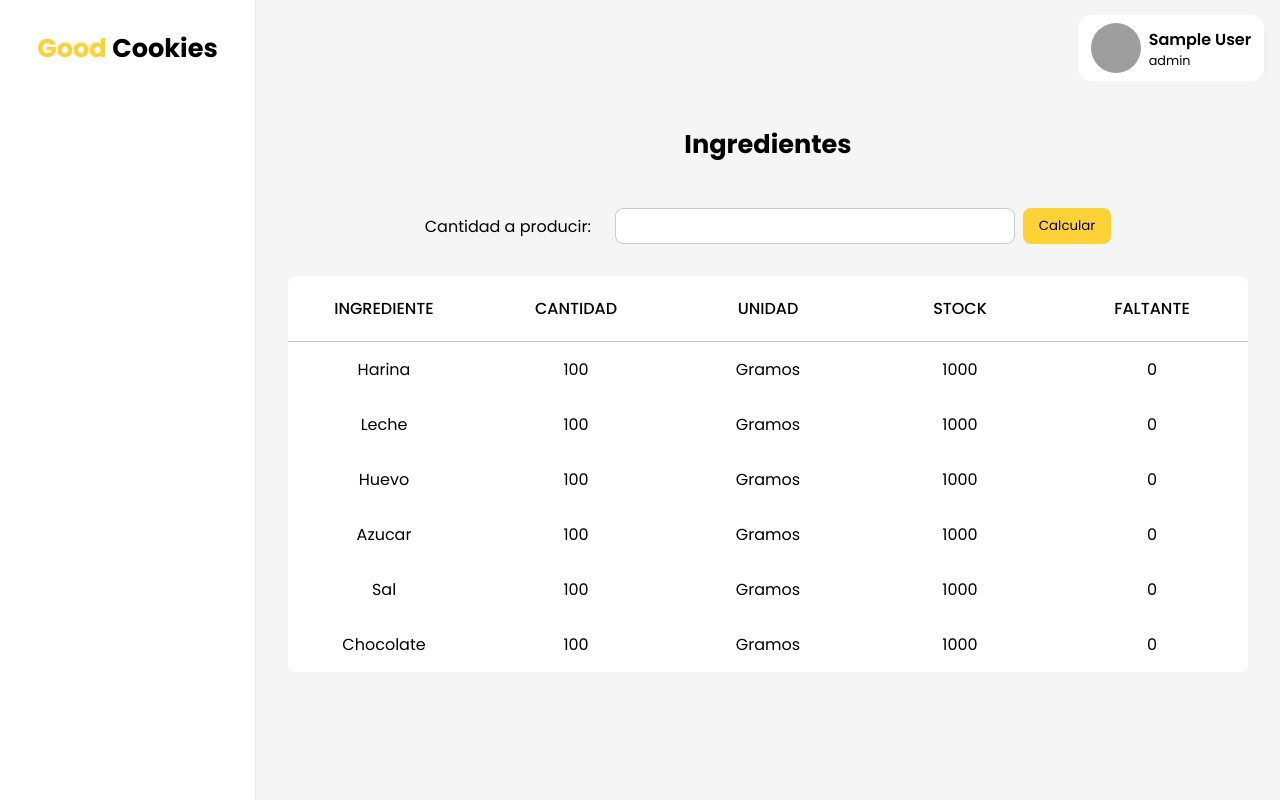
After one commit to paolorossig/ads-php, a PHP site: page /ingredientes.php in a window 1280 px wide. The commit adds this page. Run offline with PHP 8.4, Linux system fonts and the light colour scheme; the visitor is signed in with stand-in values (Sample User, id 1); data that the repository does not hold is empty; grey boxes are pictures that could not be loaded.

Commit message:
feat: dashboard as a layout and first production modules

```diff
--- /dev/null
+++ b/ingredientes.php
@@ -0,0 +1,5 @@
+<?php
+  $title = 'Good Cookies | Ingredientes';
+  $childView = 'views/_ingredientes.php';
+  include('layouts/dashboard.php');
+?>
--- /dev/null
+++ b/layouts/dashboard.php
@@ -0,0 +1,70 @@
+<?php
+    session_start();
+    if (!isset($_SESSION["codUsuario"])){
+      session_destroy();
+      header("Location:index.html");
+      exit;
+    }
+
+    $rol = $_SESSION["rol"];
+    $enlace = mysqli_connect("localhost","root","","GoodCookies");
+    $sentencia = "select * from menuxrol where rol='$rol';";
+    $resultado_menu = mysqli_query($enlace, $sentencia);
+?>
+<!DOCTYPE html>
+<html>
+  <head>
+    <meta charset="UTF-8" />
+    <meta http-equiv="X-UA-Compatible" content="IE=edge" />
+    <meta name="viewport" content="width=device-width, initial-scale=1.0" />
+    <link rel="stylesheet" href="styles/main.css" />
+    <link rel="stylesheet" href="styles/dashboard.css" />
+    <title><?php echo $title; ?></title>
+  </head>
+  <body>
+    <section id="dashboard">
+      <nav>
+        <h1>
+          <a href="inicio.php">
+            <span>Good</span> Cookies
+          </a>
+        </h1>
+        <menu>
+          <ul>
+            <?php
+            $currentMenu = str_replace(".php", "", explode("/", $_SERVER['REQUEST_URI'])[1]);
+            while ($row_menu = $resultado_menu->fetch_row()) {
+                if ($row_menu[3] == $currentMenu) {
+                    echo "<li class='active'><a href='$row_menu[3].php'>$row_menu[2]</a></li>";
+                } else {
+                    echo "<li><a href='$row_menu[3].php'>$row_menu[2]</a></li>";
+                }
+            }
+            ?>
+          </ul>
+        </menu>
+      </nav>
+      <div class="dashboard_rigth">
+        <header>
+          <a href="#">
+            <div class="user_profile_card">
+              <img
+                src="https://res.cloudinary.com/paolorossi/image/upload/v1652998240/spotiparty/user_placeholder_zpoic6.png"
+                alt="User Image"
+                width="50"
+                height="50"
+              />
+              <div>
+                <?php
+                    echo "<p>".$_SESSION["displayName"]."</p>";
+                    echo "<span>".$_SESSION["rol"]."</span>";
+                ?>
+              </div>
+            </div>
+          </a>
+        </header>
+        <main><?php include($childView); ?></main>
+      </div>
+    </section>
+  </body>
+</html>
--- /dev/null
+++ b/ordenes-especiales.php
@@ -0,0 +1,5 @@
+<?php
+  $title = 'Good Cookies | Órdenes Especiales';
+  $childView = 'views/_ordenes-especiales.php';
+  include('layouts/dashboard.php');
+?>
--- /dev/null
+++ b/ordenes-ordinarias.php
@@ -0,0 +1,5 @@
+<?php
+  $title = 'Good Cookies | Órdenes Ordinarias';
+  $childView = 'views/_ordenes-ordinarias.php';
+  include('layouts/dashboard.php');
+?>
--- /dev/null
+++ b/styles/dashboard.css
@@ -0,0 +1,118 @@
+#dashboard {
+  display: flex;
+  flex-direction: row;
+  height: 100vh;
+}
+
+#dashboard nav {
+  display: flex;
+  flex-direction: column;
+  width: 20%;
+  min-width: 240px;
+  max-width: 320px;
+  background-color: white;
+  border-right: rgba(0, 0, 0, 0.1) 1px solid;
+}
+
+#dashboard menu {
+  flex: 1;
+  gap: 1rem;
+  display: flex;
+  flex-direction: column;
+  align-items: center;
+  justify-content: center;
+}
+
+#dashboard menu ul {
+  display: flex;
+  flex-direction: column;
+  gap: 1rem;
+}
+
+#dashboard menu li {
+  display: flex;
+  cursor: pointer;
+  text-align: center;
+  border-radius: 0.5rem;
+  background-color: #ce793c;
+}
+
+#dashboard menu li a {
+  width: 100%;
+  color: white;
+  padding: 0.5rem 1rem;
+}
+
+#dashboard menu li:hover {
+  background-color: var(--primary);
+}
+
+.active {
+  background-color: gray !important;
+}
+
+#dashboard header {
+  height: 6rem;
+  background-color: whitesmoke;
+  display: flex;
+  justify-content: end;
+  align-items: center;
+  padding: 0 1rem;
+}
+
+#dashboard main {
+  flex: 1;
+  padding: 0 2rem;
+  background-color: whitesmoke;
+}
+
+/*****************/
+/* Logo in Dashboard */
+#dashboard h1 {
+  text-align: center;
+  font-size: 1.6rem;
+  font-weight: 700;
+  height: 6rem;
+  display: flex;
+  align-items: center;
+  justify-content: center;
+}
+#dashboard h1 span {
+  color: var(--primary);
+}
+/*****************/
+
+.dashboard_rigth {
+  flex: 1;
+  display: flex;
+  flex-direction: column;
+}
+
+.user_profile_card {
+  display: flex;
+  align-items: center;
+  justify-content: center;
+  padding: 0.5rem 0.8rem;
+  border-radius: 0.8rem;
+  background-color: white;
+  box-shadow: 10px 5px 10px -12px rgba(0, 0, 0, 0.1);
+}
+
+.user_profile_card div {
+  display: flex;
+  flex-direction: column;
+}
+
+.user_profile_card img {
+  border-radius: 50%;
+  margin-right: 0.5rem;
+}
+
+.user_profile_card p {
+  font-weight: 600;
+}
+
+.user_profile_card span {
+  color: #080808;
+  font-size: 0.8rem;
+}
--- a/styles/main.css
+++ b/styles/main.css
@@ -28,169 +28,44 @@ ul {
   list-style: none;
 }
 
-#login {
-  display: flex;
-  flex-direction: column;
-  align-items: center;
-  justify-content: center;
-  height: 100vh;
-  background-image: url('../images/login_bg.jpg');
-  background-size: cover;
-  background-repeat: no-repeat;
+table {
+  border-radius: 0.5rem;
+  border-collapse: collapse;
+  background-color: white;
+  width: 100%;
+  table-layout: fixed;
 }
 
-#login input {
-  padding: 0.5rem 1rem;
-  border: 1px solid darkgray;
+th {
+  padding: 20px 15px;
+  text-align: center;
+  font-weight: 500;
+  text-transform: uppercase;
+  border-bottom: solid 1px #ccc;
+}
+
+td {
+  padding: 15px;
+  text-align: center;
+  vertical-align: middle;
+}
+
+input {
+  padding: 7px;
+  border: 1px solid #ccc;
   border-radius: 0.5rem;
 }
 
-/*****************/
-/* Logo in Login */
-#login h1 {
-  text-align: center;
-  font-size: 2.2rem;
-  font-weight: 700;
-  margin-bottom: 1rem;
-}
-#login h1 span {
-  color: var(--primary);
-}
-/*****************/
-
-.login_container {
-  display: flex;
-  flex-direction: column;
-  padding: 2rem;
-  border-radius: 2rem;
-  min-width: 500px;
-  background-color: white;
-  box-shadow: 10px 5px 50px -12px rgba(0, 0, 0, 0.1);
-}
-
-.login_fields {
-  display: flex;
-  flex-direction: column;
-  justify-content: center;
-  gap: 1rem;
-  margin: 1rem 0;
-}
-
-.login_buttons {
-  display: flex;
-  justify-content: center;
-  align-items: center;
-}
-
-.login_link {
-  font-size: 0.9rem;
-  color: royalblue;
-  margin-top: 0.5rem;
-  text-align: end;
-}
-
-.login_checkbox label {
-  font-size: 0.9rem;
-  color: #080808;
-}
-
-#dashboard {
-  display: flex;
-  flex-direction: row;
-  height: 100vh;
-}
-
-#dashboard nav {
-  display: flex;
-  flex-direction: column;
-  width: 20%;
-  max-width: 320px;
-  background-color: beige;
-}
-
-#dashboard menu {
-  flex: 1;
-  gap: 1rem;
-  display: flex;
-  flex-direction: column;
-  align-items: center;
-  justify-content: center;
-}
-
-#dashboard menu ul {
-  display: flex;
-  flex-direction: column;
-  gap: 1rem;
-}
-
-#dashboard menu li {
-  background-color: #ce793c;
-  padding: 0.5rem 1rem;
-  border-radius: 0.5rem;
-  text-align: center;
-}
-#dashboard menu li a {
-  color: white;
-}
-
-#dashboard header {
-  height: 5rem;
-  background-color: whitesmoke;
-  display: flex;
-  justify-content: end;
-  align-items: center;
-  padding: 0 1rem;
-}
-
-#dashboard main {
-  flex: 1;
-  background-color: white;
-}
-
-/*****************/
-/* Logo in Dashboard */
-#dashboard h1 {
-  text-align: center;
-  font-size: 2rem;
-  font-weight: 700;
-  padding: 1rem 0;
-}
-#dashboard h1 span {
-  color: var(--primary);
-}
-/*****************/
-
-.dashboard_rigth {
-  flex: 1;
-  display: flex;
-  flex-direction: column;
-}
-
-.user_profile_card {
+.search {
   display: flex;
   align-items: center;
   justify-content: center;
-  padding: 0.5rem 0.8rem;
-  border-radius: 0.8rem;
-  background-color: white;
-  box-shadow: 10px 5px 50px -12px rgba(0, 0, 0, 0.1);
+  gap: 0.5rem;
+  margin: 1rem 0 2rem;
 }
 
-.user_profile_card div {
-  display: flex;
-  flex-direction: column;
+.search input {
+  width: 100%;
+  max-width: 400px;
+  margin-left: 1rem;
 }
-
-.user_profile_card img {
-  border-radius: 50%;
-  margin-right: 0.5rem;
-}
-
-.user_profile_card p {
-  font-weight: 600;
-}
-
-.user_profile_card span {
-  color: #080808;
-  font-size: 0.8rem;
-}
--- /dev/null
+++ b/views/_ingredientes.php
@@ -0,0 +1,70 @@
+<h1>Ingredientes</h1>
+<section>
+    <form action="ingredientes.php" method="POST">
+        <div class="search">
+            <label for="quantity">Cantidad a producir:</label>
+            <input type="number" name="quantity" />
+            <button type="submit">Calcular</button>
+        </div>
+    </form>
+    <?php
+        if (isset($_POST["quantity"])) {
+            echo "quantity: " . $_POST["quantity"];
+        }
+    ?>
+    <table>
+        <thead>
+            <tr>
+                <th>Ingrediente</th>
+                <th>Cantidad</th>
+                <th>Unidad</th>
+                <th>Stock</th>
+                <th>Faltante</th>
+            </tr>
+        </thead>
+        <tbody>
+            <tr>
+                <td>Harina</td>
+                <td>100</td>
+                <td>Gramos</td>
+                <td>1000</td>
+                <td>0</td>
+            </tr>
+            <tr>
+                <td>Leche</td>
+                <td>100</td>
+                <td>Gramos</td>
+                <td>1000</td>
+                <td>0</td>
+            </tr>
+            <tr>
+                <td>Huevo</td>
+                <td>100</td>
+                <td>Gramos</td>
+                <td>1000</td>
+                <td>0</td>
+            </tr>
+            <tr>
+                <td>Azucar</td>
+                <td>100</td>
+                <td>Gramos</td>
+                <td>1000</td>
+                <td>0</td>
+            </tr>
+            <tr>
+                <td>Sal</td>
+                <td>100</td>
+                <td>Gramos</td>
+                <td>1000</td>
+                <td>0</td>
+            </tr>
+            <tr>
+                <td>Chocolate</td>
+                <td>100</td>
+                <td>Gramos</td>
+                <td>1000</td>
+                <td>0</td>
+            </tr>
+        </tbody>
+    </table>
+</section>
```
Also changed, not shown: dashboard.html (deleted, +0 -44 lines), index.html (+6 -4 lines), login.php (added, +54 -0 lines), styles/login.css (added, +65 -0 lines), views/_ordenes-especiales.php (added, +39 -0 lines), views/_ordenes-ordinarias.php (added, +41 -0 lines).
